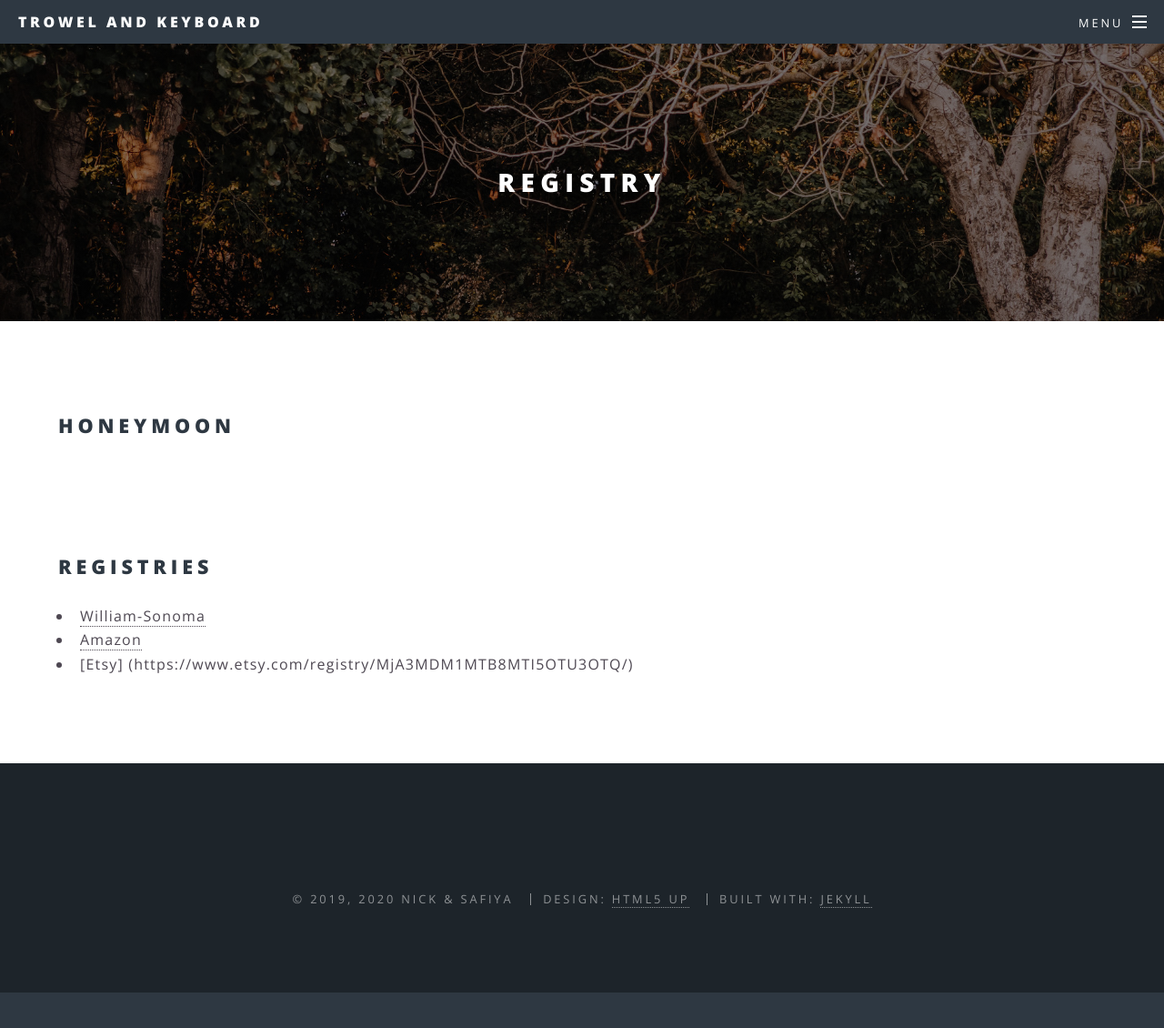
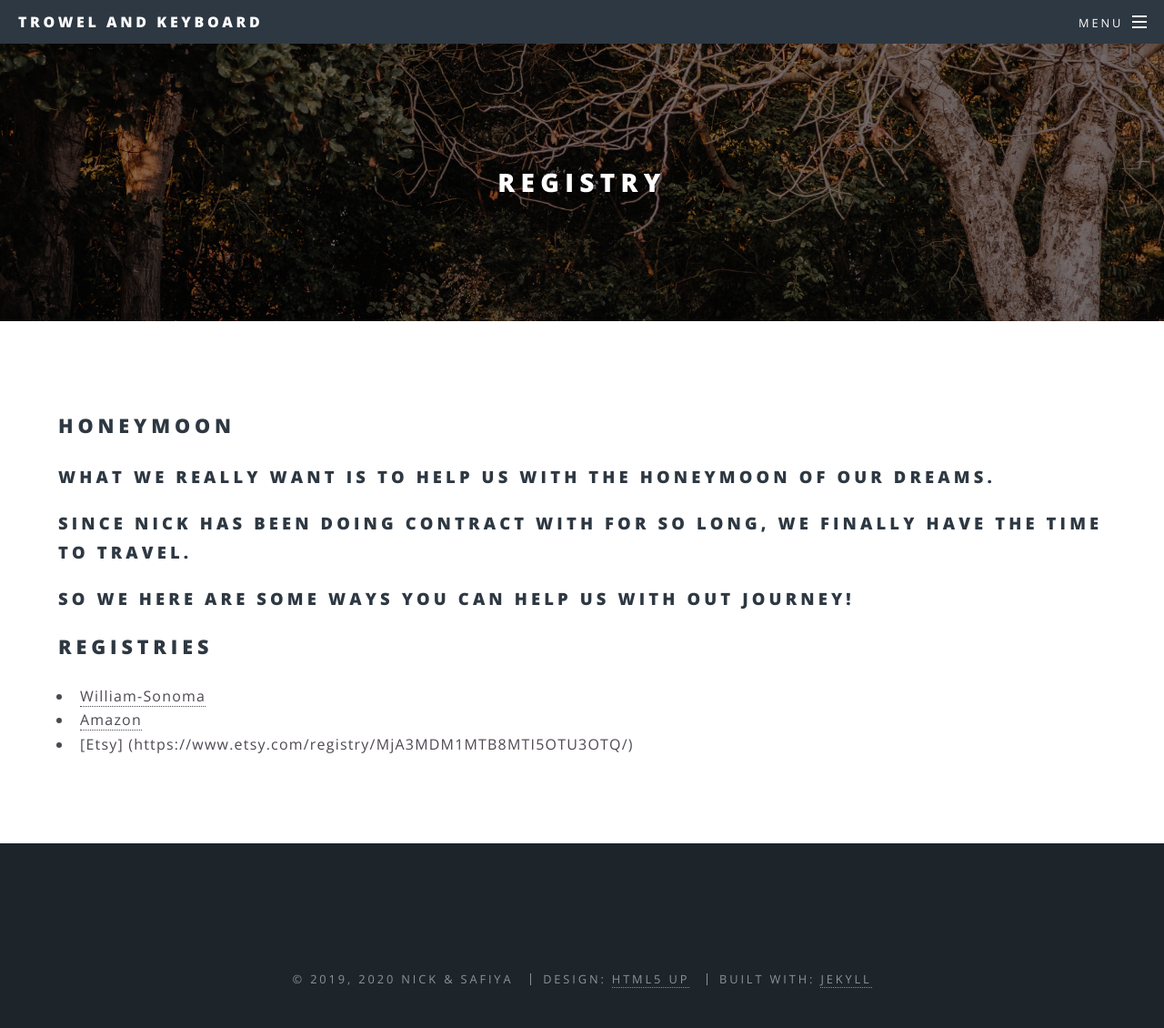
Before and after one commit to trowelandkeyboard/trowelandkeyboard.github.io, a Jekyll site: the page built from registry.md, in a window 1280 px wide and 1179 px high. Shown: the top 1130 px of the window at 91% size. Built offline with Jekyll 4.4.1, drawn with Linux system fonts in a browser that asks for light colours.

```diff
--- a/registry.md
+++ b/registry.md
@@ -4,9 +4,9 @@ title: Registry
 permalink: /registry/
 ---
 ## Honeymoon
-# What we really want is to help us with the honeymoon of our dreams.
-# Since Nick has been doing contract with for so long, we finally have the time to travel.
-# So we here are some ways you can help us with out journey!
+### What we really want is to help us with the honeymoon of our dreams.
+### Since Nick has been doing contract with for so long, we finally have the time to travel.
+### So we here are some ways you can help us with out journey!
 
 ## Registries
 
```
